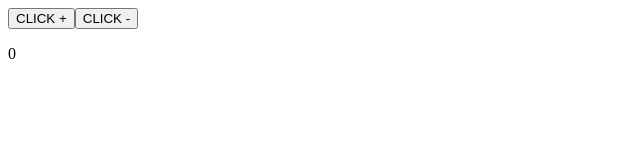
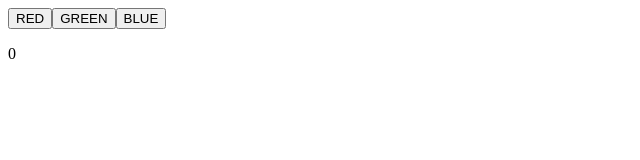
Before and after one commit to dzejzi/Weather_redux, a React app: page / in a window 1280 px wide. Shown: the top 160 px of the page, without its empty margins (0-640 px from the left). Built offline with nearby package versions, Linux system fonts and the light colour scheme.

Commit message:
changeColor working

```diff
--- /dev/null
+++ b/src/ducks/color.js
@@ -0,0 +1,14 @@
+//actions
+export const RED = 'RED';
+export const GREEN = 'GREEN';
+export const CHANGE_COLOR = 'CHANGE_COLOR';
+
+//reducer
+export default function (state = 0, action) {
+    switch (action.type) {
+      case CHANGE_COLOR:
+        return action.payload.value
+      default:
+        return state
+    }
+  }
--- a/src/ducks/index.js
+++ b/src/ducks/index.js
@@ -1,9 +1,11 @@
 import { combineReducers } from 'redux';
 import weather from './weather';
+import color from './color';
 
 
 const rootReducer = combineReducers({
-    weather
+    weather,
+    color
 });
 
 export default rootReducer;
--- a/src/routes/App/App.js
+++ b/src/routes/App/App.js
@@ -1,16 +1,18 @@
 import React, { Component } from 'react';
 import { connect } from 'react-redux';
-import {ADD, MINUS} from './../../ducks/weather';
+import { RED, GREEN, CHANGE_COLOR } from './../../ducks/color';
 
 
 class App extends Component {
 
     render() {
+        const { changeColor, value } = this.props;
         return (
             <div>
-                <button onClick={this.props.add}>CLICK +</button>
-                <button onClick={this.props.minus}>CLICK -</button>
-                <p>{this.props.count}</p>
+                <button onClick={() => changeColor('red')}>RED</button>
+                <button onClick={() => changeColor('green')}>GREEN</button>
+                <button onClick={() => changeColor('blue')}>BLUE</button>
+                <p>{value}</p>
             </div>
         )
     }
@@ -20,24 +22,21 @@ class App extends Component {
 function mapStateToProps(state) {
     console.log(state)
     return {
-        count: state.weather
+        value: state.color
     }
 }
 
 function mapDispatchToProps(dispatch) {
     return {
-        add: () => {
+        changeColor: (value) => {
             dispatch({
-                type: ADD
+                type: CHANGE_COLOR,
+                payload: {
+                    value
+                }
             })
-        },
-        minus: () =>{
-            dispatch({
-                type: MINUS
-            })
-
         }
     }
 }
 
-export default connect(mapStateToProps, mapDispatchToProps )(App);
+export default connect(mapStateToProps, mapDispatchToProps)(App);
```
